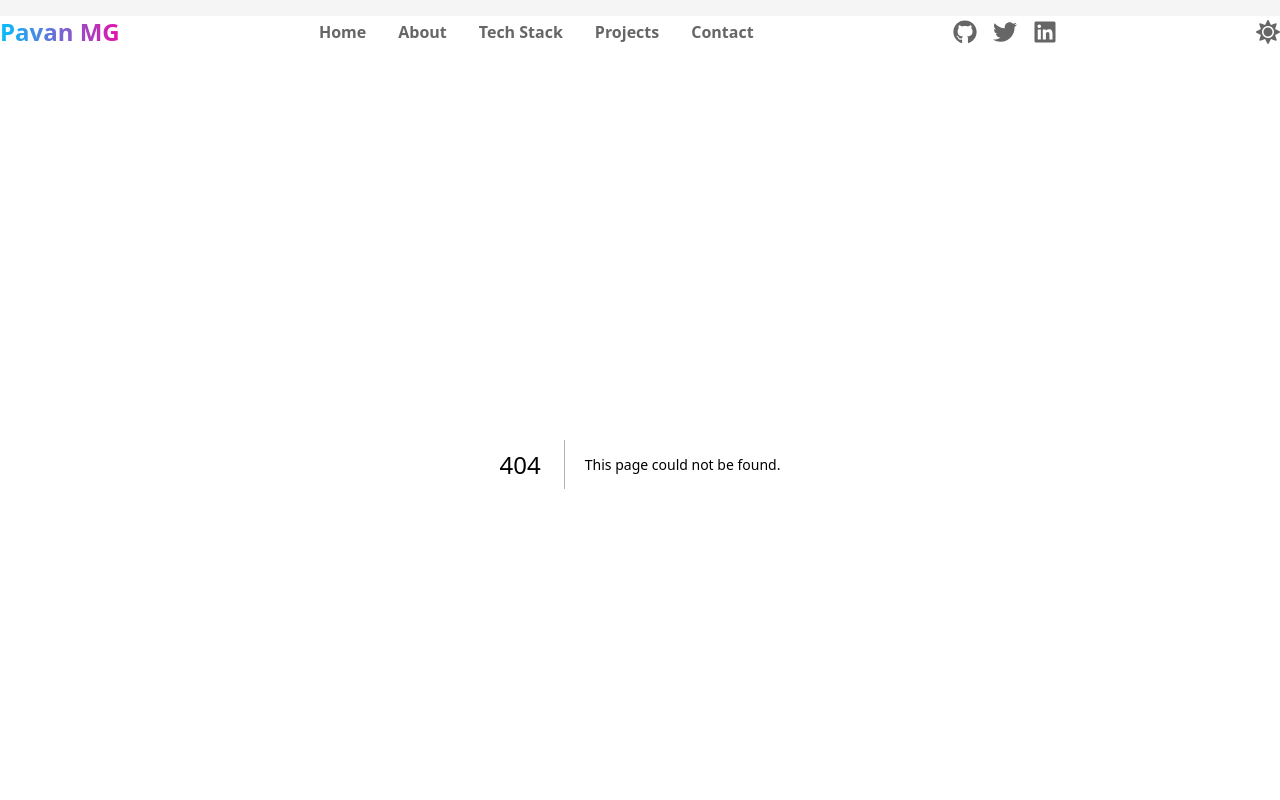
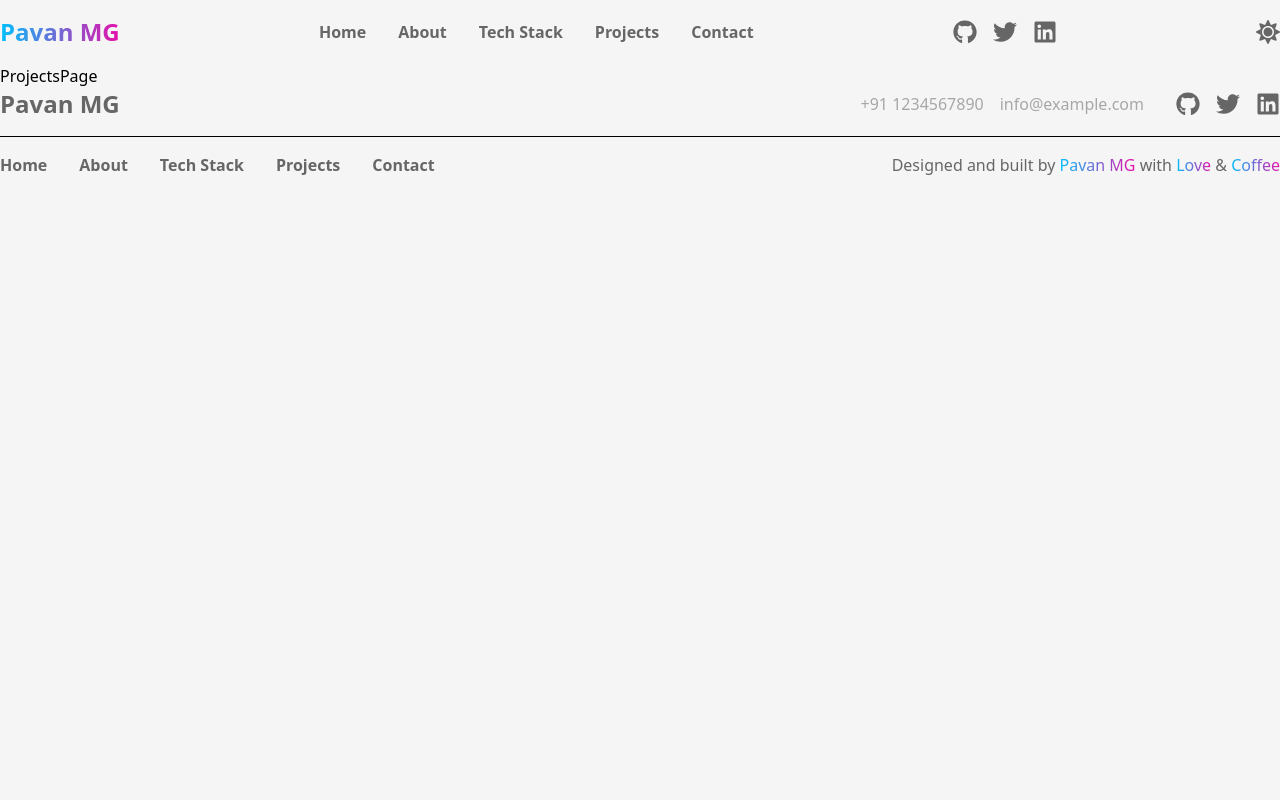
Before and after one commit to ulysses-ck/simple-portfolio, a Next.js app: page /projects in a window 1280 px wide. Before the commit this address had no page. Shown: the top 800 px of the page. Built offline with nearby package versions, Linux system fonts and the light colour scheme.

Commit message:
feat: add About, Contact, Projects, and Tech Stack pages for enhanced site navigation and content structure

```diff
--- /dev/null
+++ b/src/app/about/page.tsx
@@ -0,0 +1,3 @@
+export default function AboutPage() {
+    return <h1>AboutPage</h1>
+}
--- /dev/null
+++ b/src/app/contact/page.tsx
@@ -0,0 +1,3 @@
+export default function ContactPage() {
+    return <h1>ContactPage</h1>
+}
--- /dev/null
+++ b/src/app/projects/page.tsx
@@ -0,0 +1,3 @@
+export default function ProjectsPage() {
+    return <h1>ProjectsPage</h1>
+}
--- /dev/null
+++ b/src/app/tech-stack/page.tsx
@@ -0,0 +1,3 @@
+export default function TechStackPage() {
+    return <h1>TechStackPage</h1>
+}
```
